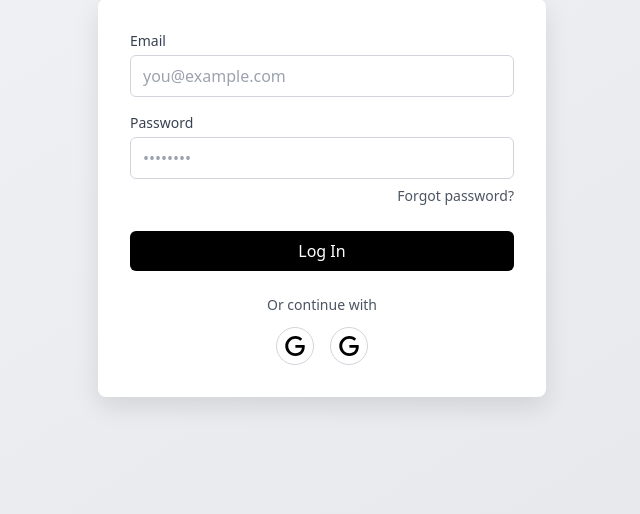
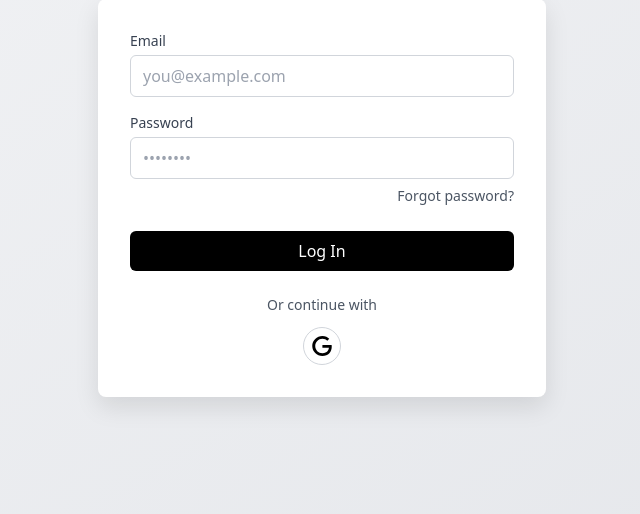
Before and after one commit to rishonjose/CITS3403-Project, a Flask app: page /login in a window 1280 px wide. Shown: the part 286-800 px from the top of the page, without its empty margins (318-958 px from the left). Run offline with Flask 3, Linux system fonts and the light colour scheme; some libraries are stand-ins or nearby versions.

Commit message:
Getting rid of GitHub sign-in option for /login page #26 Added a GitHub sign-in option aswell, but (1) user base for this app in a production context would most likely not sign in with GitHub (2) not enough time to make the Git sign-in work AS WELL AS Google Sign-In. Since Google Sign-In is more ubiquitous than Git, logical sense to remove Git login option

```diff
--- a/app/templates/login-signup.html
+++ b/app/templates/login-signup.html
@@ -80,12 +80,6 @@
                                0-.76-.053-1.467-.173-2.053H12.48z"></path>
                         </svg>
                     </a>
-                    <button class="p-2 border border-gray-300 rounded-full hover:bg-gray-50">
-                        <!-- GitHub Icon -->
-                        <svg class="w-5 h-5" fill="currentColor" viewBox="0 0 24 24" aria-hidden="true">
-                            <path d="M12.48 10.92v3.28h7.84c-.24 1.84-.853 3.187-1.787 4.133-1.147 1.147-2.933 2.4-6.053 2.4-4.827 0-8.6-3.893-8.6-8.72s3.773-8.72 8.6-8.72c2.6 0 4.507 1.027 5.907 2.347l2.307-2.307C18.747 1.44 16.133 0 12.48 0 5.867 0 .307 5.387.307 12s5.56 12 12.173 12c3.573 0 6.267-1.173 8.373-3.36 2.16-2.16 2.84-5.213 2.84-7.667 0-.76-.053-1.467-.173-2.053H12.48z"></path>
-                        </svg>
-                    </button>
                 </div>
             </div>
         </div>
```
